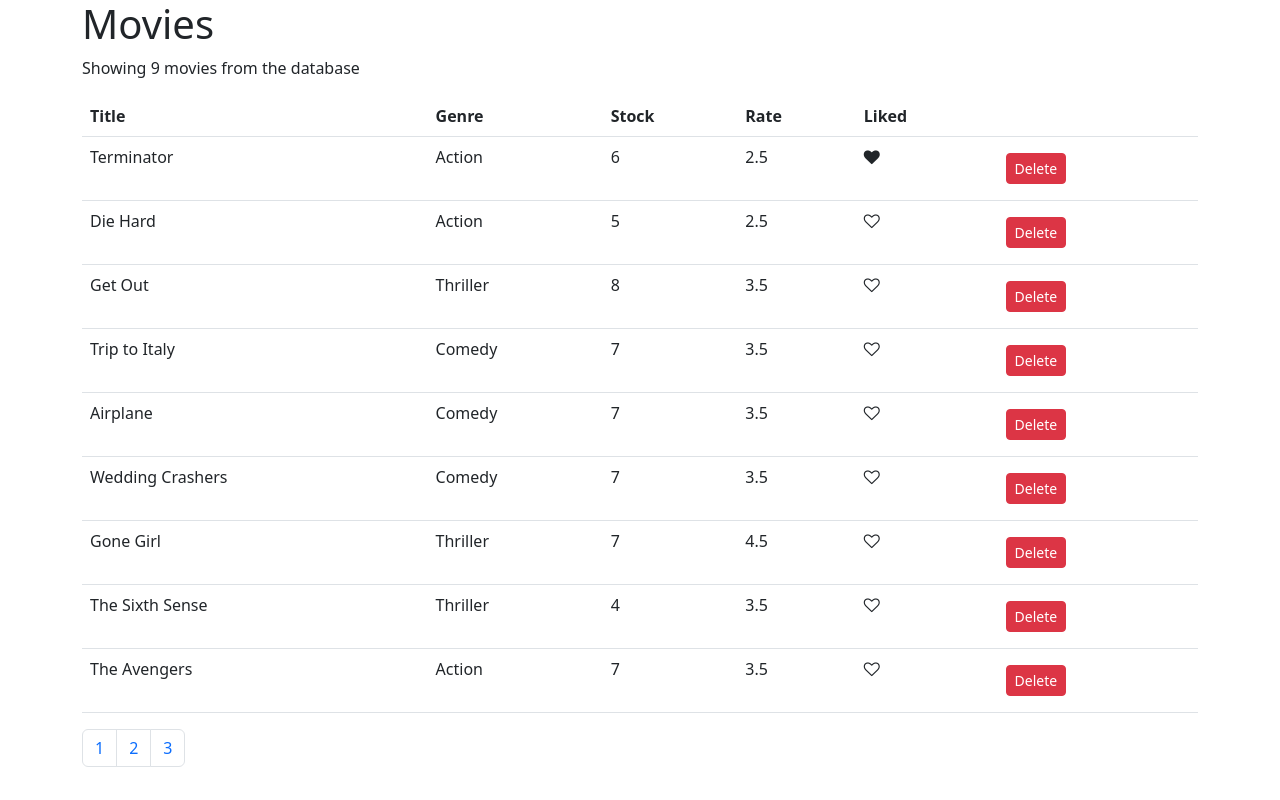
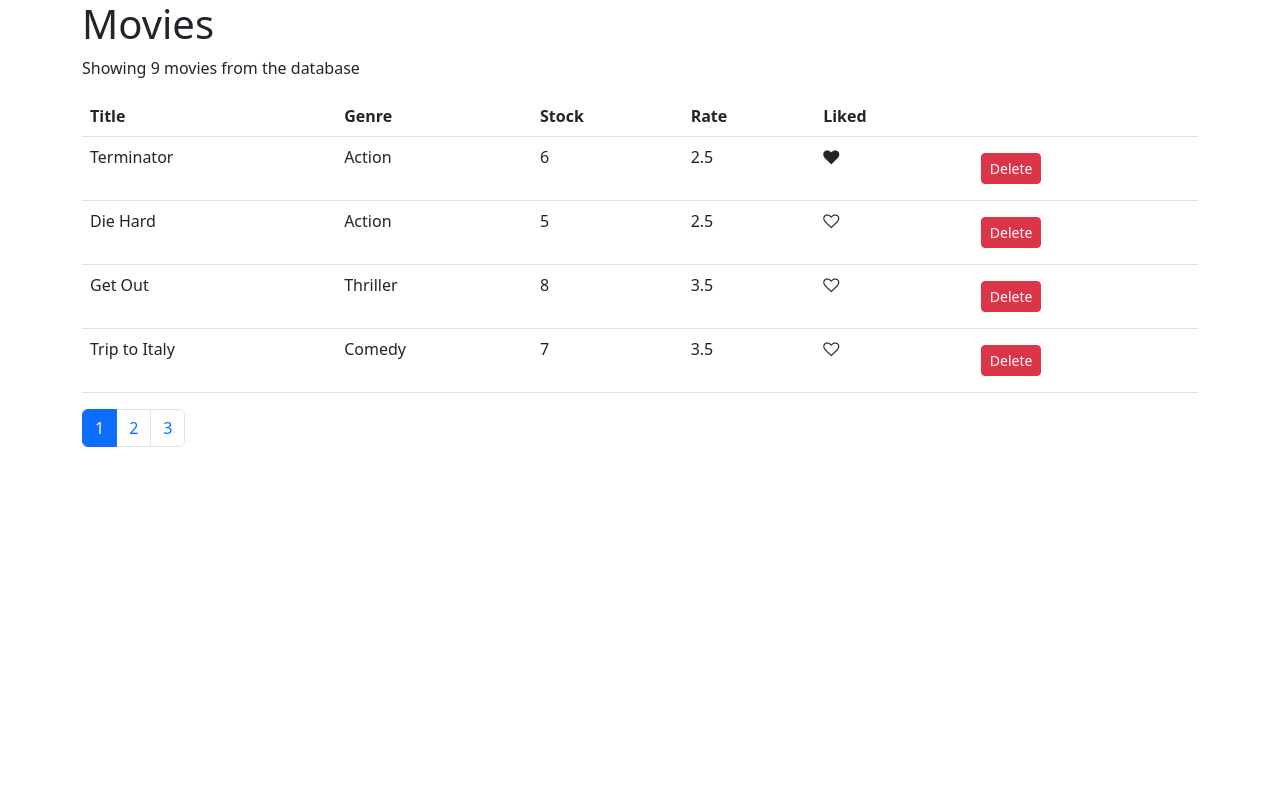
Before and after one commit to chrisvasqm/react-vidly, a React (Create React App) app: page / in a window 1280 px wide. Built offline with nearby package versions, Linux system fonts and the light colour scheme.

Commit message:
Add pagination

```diff
--- a/src/components/common/pagination.jsx
+++ b/src/components/common/pagination.jsx
@@ -1,6 +1,6 @@
 import _ from 'lodash';
 
-const Pagination = ({ itemsCount, pageSize, onPageChanged }) => {
+const Pagination = ({ itemsCount, pageSize, currentPage, onPageChanged }) => {
   const pages = getPages(itemsCount, pageSize);
 
   return (
@@ -8,7 +8,10 @@ const Pagination = ({ itemsCount, pageSize, onPageChanged }) => {
       <ul className='pagination'>
         {pages.map(page => {
           return (
-            <li key={page} className='page-item'>
+            <li
+              key={page}
+              className={page == currentPage ? 'page-item active' : 'page-item'}
+            >
               <a className='page-link' href='#' onClick={() => onPageChanged(page)}>
                 {page}
               </a>
--- a/src/components/movies.jsx
+++ b/src/components/movies.jsx
@@ -2,10 +2,12 @@ import React, { Component } from 'react';
 import { getMovies } from '../services/fakeMovieService.js';
 import Like from './common/like.jsx';
 import Pagination from './common/pagination.jsx';
+import paginate from '../utils/paginate.js';
 
 class Movies extends Component {
   state = {
     movies: getMovies(),
+    currentPage: 1,
     pageSize: 4
   };
 
@@ -20,9 +22,12 @@ class Movies extends Component {
   }
 
   renderMovies() {
+    const { movies: allMovies, pageSize, currentPage } = this.state;
     const count = this.state.movies.length;
     const hasNoMovies = count === 0;
     if (hasNoMovies) return <p>There are no movies in the database</p>;
+
+    const movies = paginate(allMovies, currentPage, pageSize);
 
     return (
       <React.Fragment>
@@ -40,7 +45,7 @@ class Movies extends Component {
             </tr>
           </thead>
           <tbody>
-            {this.state.movies.map(movie => {
+            {movies.map(movie => {
               return (
                 <tr key={movie._id}>
                   <td>{movie.title}</td>
@@ -73,6 +78,7 @@ class Movies extends Component {
         <Pagination
           itemsCount={count}
           pageSize={this.state.pageSize}
+          currentPage={this.state.currentPage}
           onPageChanged={this.handlePageChage}
         />
       </React.Fragment>
@@ -94,7 +100,7 @@ class Movies extends Component {
   }
 
   handlePageChage = page => {
-    console.log(page);
+    this.setState({ currentPage: page });
   };
 }
 
--- /dev/null
+++ b/src/utils/paginate.js
@@ -0,0 +1,8 @@
+import _ from 'lodash';
+
+function paginate(items, pageNumber, pageSize) {
+  const startIndex = (pageNumber - 1) * pageSize;
+  return _(items).slice(startIndex).take(pageSize).value();
+}
+
+export default paginate;
```
